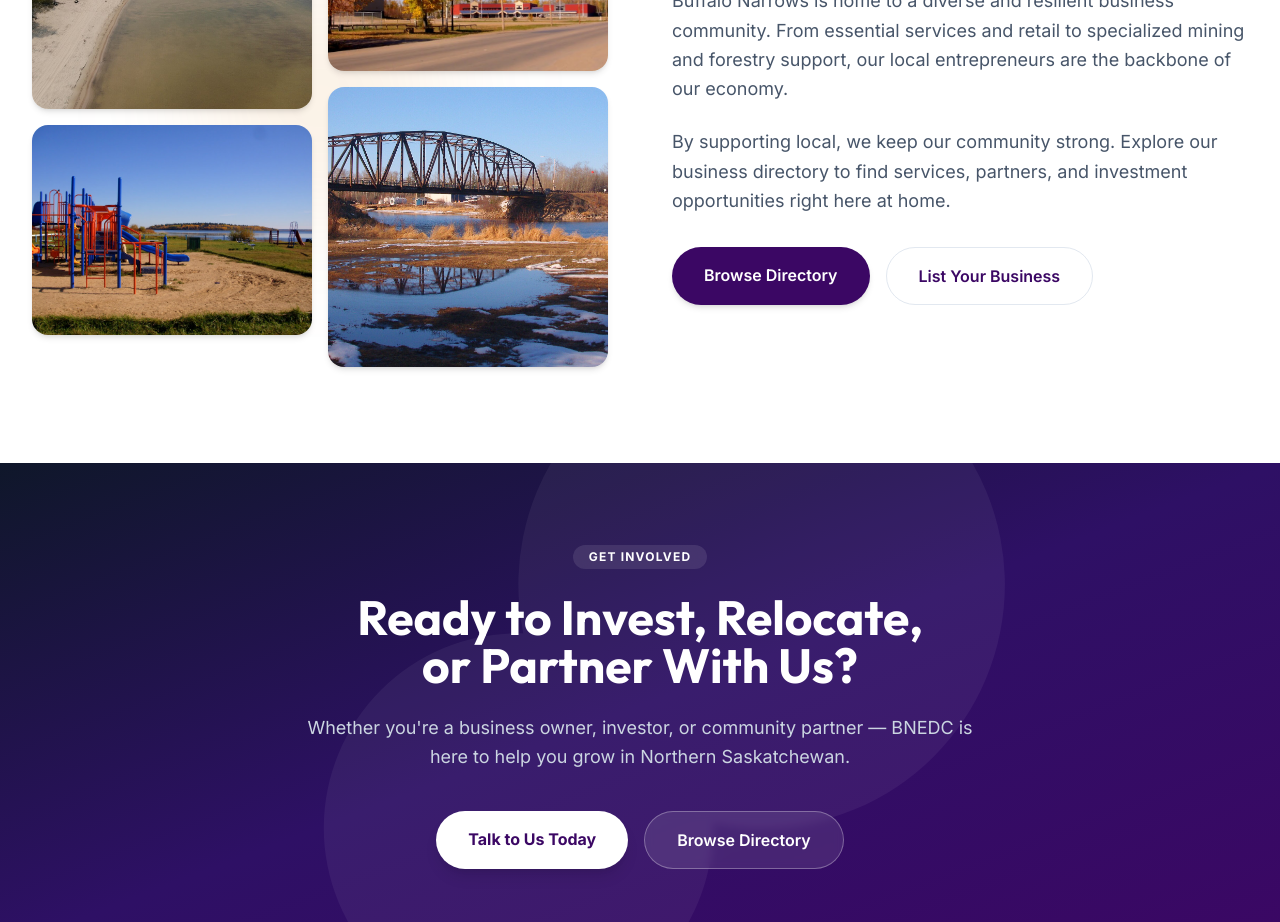
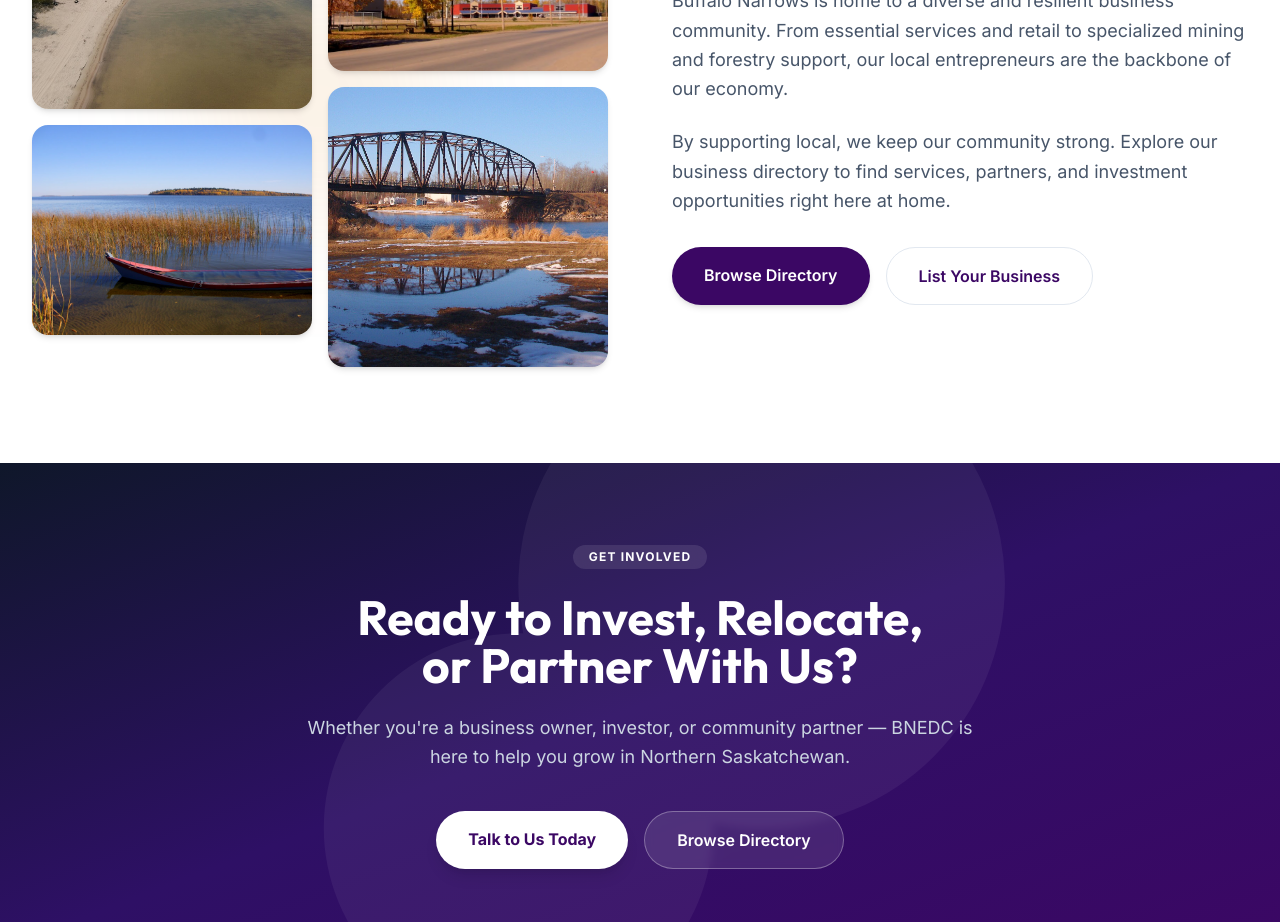
Before and after one commit to techdeft/bufallo, a Vue app: page / in a window 1280 px wide. Shown: the part 4760-5682 px from the top of the page. Built offline with nearby package versions, Linux system fonts and the light colour scheme; some icons are missing.

Commit message:
Swap Churchill Lake image for scenic lake+canoe version

```diff
--- a/src/views/Council.vue
+++ b/src/views/Council.vue
@@ -68,7 +68,7 @@
                 <div class="bg-white rounded-2xl overflow-hidden shadow-sm hover:shadow-xl transition-all duration-300 border border-slate-100 group reveal reveal-delay-2">
                     <div class="aspect-[4/5] bg-slate-100 relative overflow-hidden flex items-center justify-center">
                         <div class="absolute inset-0 bg-gradient-to-t from-slate-900/80 via-slate-900/20 to-transparent opacity-90 z-10"></div>
-                        <i class="ph-fill ph-user text-9xl text-slate-300 z-0"></i>
+                        <img src="/images/Christopher.jpeg" alt="Christopher Petit" class="absolute inset-0 w-full h-full object-cover z-0 group-hover:scale-105 transition-transform duration-500">
                         <div class="absolute bottom-6 left-6 right-6 z-20">
                             <h3 class="font-heading text-2xl font-bold text-white mb-1">Christopher Petit</h3>
                             <p class="text-primary-light text-slate-200 font-medium text-sm">Council Member</p>
--- a/src/views/Home.vue
+++ b/src/views/Home.vue
@@ -441,7 +441,7 @@ Summit 2026</h3>
                                 <img src="/images/Buffalo_Narrows_Sand_Dunes.jpg" alt="Buffalo Narrows Sand Dunes" class="w-full h-full object-cover group-hover:scale-105 transition-transform duration-700">
                             </div>
                             <div class="aspect-[4/3] rounded-2xl overflow-hidden shadow-md hover:shadow-xl transition-all duration-300 group">
-                                <img src="/images/Churchill_Lake_at_Buffalo_Narrows,_Saskatchewan.jpeg" alt="Churchill Lake" class="w-full h-full object-cover group-hover:scale-105 transition-transform duration-700">
+                                <img src="/images/Churchill_Lake_at_Buffalo_Narrows,_Saskatchewan_2.jpeg" alt="Churchill Lake" class="w-full h-full object-cover group-hover:scale-105 transition-transform duration-700">
                             </div>
                         </div>
                         <div class="space-y-4 pt-8">
```
Also changed, not shown: public/images/Christopher.jpeg (added).
